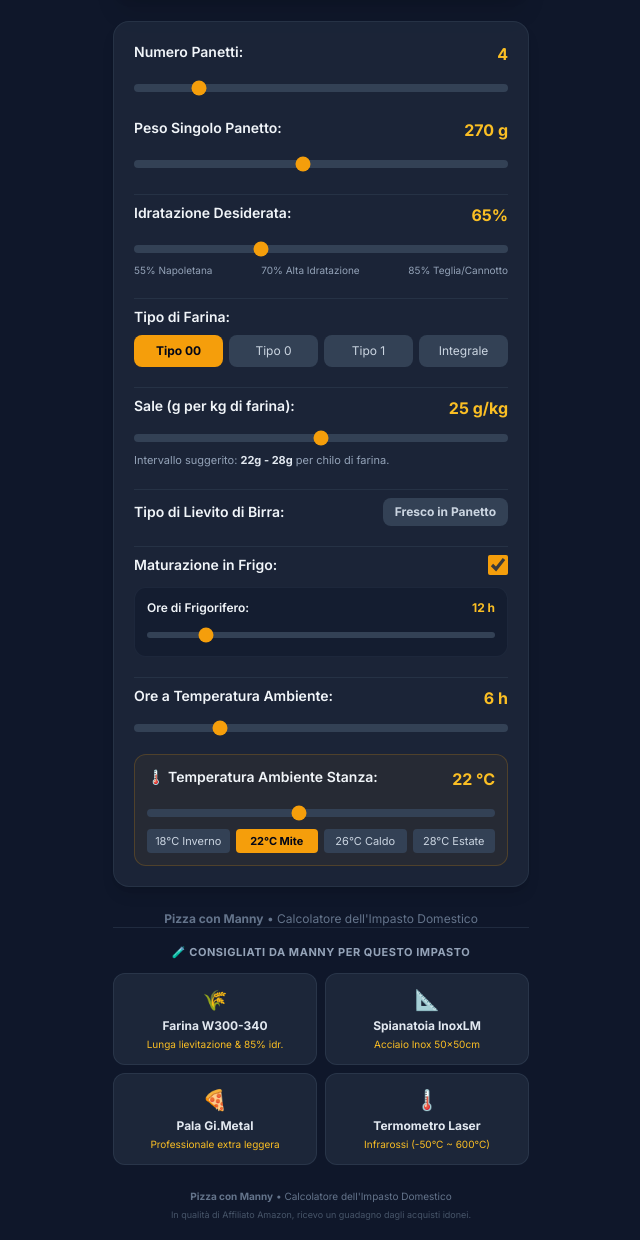
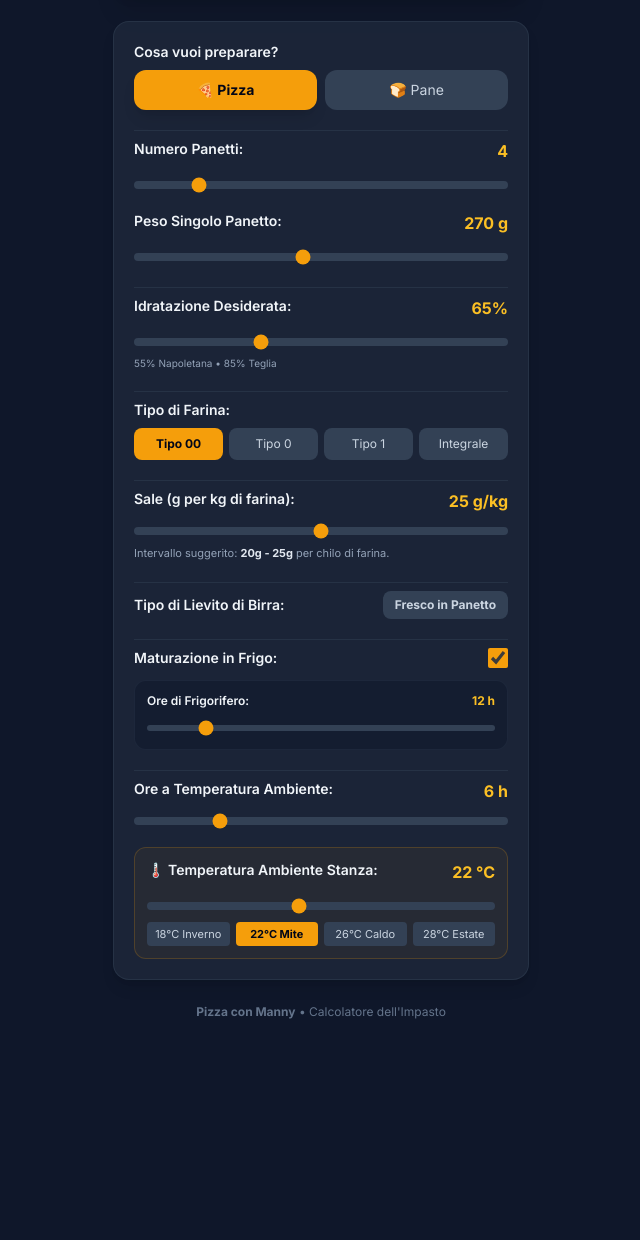
Before and after one commit to PizzaConManny/Pizza-Con-Manny, a plain HTML site: page index.html in a window 1280 px wide. Shown: the part 420-1660 px from the top of the page, without its empty margins (319-959 px from the left). After the commit the page ends 1488 px from the top, so only its background shows below. Drawn offline with nearby package versions, Linux system fonts and the light colour scheme.

Commit message:
Refactor input controls Pane and Pizza
Updated labels and descriptions for clarity, adjusted the calculation logic for total weight based on product type, and removed the equipment section.

```diff
--- a/index.html
+++ b/index.html
@@ -18,17 +18,19 @@
 
     <!-- Container Principale -->
     <div class="max-w-md mx-auto px-4 pt-6" x-data="{
+        tipoProdotto: 'pizza', // 'pizza' o 'pane'
         numeroPizze: 4,
         pesoPanetto: 270,
+        pesoPaneTotale: 1000, // Peso in grammi del pane finale (da 100g a 2500g)
         idratazione: 65,
-        salePerKg: 25, // Grammi di sale per kg di farina (suggerito 22-28g)
+        salePerKg: 25, // Grammi di sale per kg di farina
         tipoFarina: '00', // Opzioni: '00', '0', '1', 'integrale'
         usaLievitoSecco: false,
         usaFrigo: true,
         oreFrigo: 12,
         tempFrigo: 4,
         oreAmbiente: 6,
-        tempAmbiente: 22, // Temperatura stanza in °C (modificabile dall'utente)
+        tempAmbiente: 22, // Temperatura stanza in °C
 
         // Fattore di fermentazione in base alla farina
         get fattoreFarina() {
@@ -41,7 +43,14 @@
             }
         },
 
-        get pesoTotale() { return this.numeroPizze * this.pesoPanetto; },
+        // Peso complessivo dell'impasto in base alla scelta
+        get pesoTotale() {
+            if (this.tipoProdotto === 'pizza') {
+                return this.numeroPizze * this.pesoPanetto;
+            } else {
+                return parseInt(this.pesoPaneTotale);
+            }
+        },
 
         get farina() {
             let idr = this.idratazione / 100;
@@ -76,10 +85,10 @@
         <!-- Header Brand -->
         <div class="text-center mb-6">
             <div class="inline-block p-3 bg-amber-500/10 rounded-full mb-2 border border-amber-500/30">
-                <span class="text-3xl">🍕</span>
+                <span class="text-3xl" x-text="tipoProdotto === 'pizza' ? '🍕' : '🍞'"></span>
             </div>
             <h1 class="text-2xl font-extrabold text-amber-400 tracking-tight">Pizza con Manny</h1>
-            <p class="text-xs text-slate-400 font-medium">Calcolatore di Precisione per l'Impasto</p>
+            <p class="text-xs text-slate-400 font-medium">Calcolatore di Precisione per Impasti</p>
         </div>
 
         <!-- BOX RISULTATI (Evidenziato) -->
@@ -112,7 +121,26 @@
         <!-- CONTROLLI DI INPUT -->
         <div class="bg-slate-800/80 rounded-2xl p-5 shadow-lg border border-slate-700/50 space-y-5">
 
-            <!-- 1. Quantità e Peso Panetti -->
+            <!-- SELETTORE PRODOTTO: PANE O PIZZA -->
+            <div>
+                <label class="block text-sm font-semibold mb-2">Cosa vuoi preparare?</label>
+                <div class="grid grid-cols-2 gap-2">
+                    <button @click="tipoProdotto = 'pizza'"
+                            :class="tipoProdotto == 'pizza' ? 'bg-amber-500 text-slate-950 font-bold shadow-lg' : 'bg-slate-700 text-slate-300'"
+                            class="py-2.5 rounded-xl text-sm transition-all flex items-center justify-center space-x-2">
+                        <span>🍕 Pizza</span>
+                    </button>
+                    <button @click="tipoProdotto = 'pane'"
+                            :class="tipoProdotto == 'pane' ? 'bg-amber-500 text-slate-950 font-bold shadow-lg' : 'bg-slate-700 text-slate-300'"
+                            class="py-2.5 rounded-xl text-sm transition-all flex items-center justify-center space-x-2">
+                        <span>🍞 Pane</span>
+                    </button>
+                </div>
+            </div>
+
+            <!-- 1A. CONTROLLI SPECIFICI PER PIZZA (Mostrati se tipoProdotto == 'pizza') -->
+            <template x-if="tipoProdotto === 'pizza'">
+                <div class="space-y-4 pt-2 border-t border-slate-700/50">
                     <div>
                         <label class="flex justify-between text-sm font-semibold mb-2">
                             <span>Numero Panetti:</span>
@@ -128,6 +156,26 @@
                         </label>
                         <input type="range" min="180" max="380" step="5" x-model="pesoPanetto" class="w-full accent-amber-500 h-2 bg-slate-700 rounded-lg appearance-none cursor-pointer">
                     </div>
+                </div>
+            </template>
+
+            <!-- 1B. CONTROLLI SPECIFICI PER PANE (Mostrati se tipoProdotto == 'pane') -->
+            <template x-if="tipoProdotto === 'pane'">
+                <div class="space-y-4 pt-2 border-t border-slate-700/50">
+                    <div>
+                        <label class="flex justify-between text-sm font-semibold mb-2">
+                            <span>Peso Totale Pane Finale:</span>
+                            <span class="text-amber-400 font-bold text-base" x-text="pesoPaneTotale + ' g'"></span>
+                        </label>
+                        <input type="range" min="100" max="2500" step="50" x-model="pesoPaneTotale" class="w-full accent-amber-500 h-2 bg-slate-700 rounded-lg appearance-none cursor-pointer">
+                        <div class="flex justify-between text-[10px] text-slate-400 mt-1">
+                            <span>100g (Rosetta/Panino)</span>
+                            <span>1kg (Pagnotta standard)</span>
+                            <span>2.5kg (Grande forma)</span>
+                        </div>
+                    </div>
+                </div>
+            </template>
 
             <!-- 2. Idratazione -->
             <div class="pt-2 border-t border-slate-700/50">
@@ -136,11 +184,7 @@
                     <span class="text-amber-400 font-bold text-base" x-text="idratazione + '%'"></span>
                 </label>
                 <input type="range" min="55" max="85" x-model="idratazione" class="w-full accent-amber-500 h-2 bg-slate-700 rounded-lg appearance-none cursor-pointer">
-                <div class="flex justify-between text-[10px] text-slate-400 mt-1">
-                    <span>55% Napoletana</span>
-                    <span>70% Alta Idratazione</span>
-                    <span>85% Teglia/Cannotto</span>
-                </div>
+                <div class="flex justify-between text-[10px] text-slate-400 mt-1" x-text="tipoProdotto === 'pizza' ? '55% Napoletana • 85% Teglia' : '60% Pane Classico • 80%+ Alta Idratazione'"></div>
             </div>
 
             <!-- 3. Tipo di Farina -->
@@ -161,7 +205,7 @@
                     <span class="text-amber-400 font-bold text-base" x-text="salePerKg + ' g/kg'"></span>
                 </label>
                 <input type="range" min="15" max="35" x-model="salePerKg" class="w-full accent-amber-500 h-2 bg-slate-700 rounded-lg appearance-none cursor-pointer">
-                <p class="text-[11px] text-slate-400 mt-1">Intervallo suggerito: <strong class="text-slate-200">22g - 28g</strong> per chilo di farina.</p>
+                <p class="text-[11px] text-slate-400 mt-1">Intervallo suggerito: <strong class="text-slate-200">20g - 25g</strong> per chilo di farina.</p>
             </div>
 
             <!-- 5. Tipo di Lievito -->
@@ -233,63 +277,7 @@
 
         <!-- Footer -->
         <div class="text-center mt-6 text-xs text-slate-500">
-            <p><strong>Pizza con Manny</strong> • Calcolatore dell'Impasto Domestico</p>
-        </div>
-<!-- SEZIONE ATTREZZATURA & FARINE CONSIGLIATE DA MANNY -->
-<div class="pt-4 border-t border-slate-700/50">
-    <p class="text-[11px] font-bold uppercase tracking-wider text-slate-400 mb-3 text-center">
-        🧪 Consigliati da Manny per questo impasto
-    </p>
-
-    <div class="grid grid-cols-2 gap-2 text-xs">
-
-        <!-- 1. FARINA TIPO 0 W300-340 -->
-        <a href="https://link.amazon/B07vm6FR0"
-           target="_blank"
-           rel="noopener noreferrer"
-           class="bg-slate-800/90 hover:bg-slate-700 p-3 rounded-xl border border-slate-700/60 flex flex-col items-center text-center transition-all active:scale-95">
-            <span class="text-xl mb-1">🌾</span>
-            <span class="font-bold text-slate-200">Farina W300-340</span>
-            <span class="text-[10px] text-amber-400 font-medium mt-0.5">Lunga lievitazione & 85% idr.</span>
-        </a>
-
-        <!-- 2. SPIANATOIA INOXLM -->
-        <a href="https://amzn.to/4y8j5mM"
-           target="_blank"
-           rel="noopener noreferrer"
-           class="bg-slate-800/90 hover:bg-slate-700 p-3 rounded-xl border border-slate-700/60 flex flex-col items-center text-center transition-all active:scale-95">
-            <span class="text-xl mb-1">📐</span>
-            <span class="font-bold text-slate-200">Spianatoia InoxLM</span>
-            <span class="text-[10px] text-amber-400 font-medium mt-0.5">Acciaio Inox 50x50cm</span>
-        </a>
-
-        <!-- 3. PALA GI.METAL -->
-        <a href="https://amzn.to/3VrEqKn"
-           target="_blank"
-           rel="noopener noreferrer"
-           class="bg-slate-800/90 hover:bg-slate-700 p-3 rounded-xl border border-slate-700/60 flex flex-col items-center text-center transition-all active:scale-95">
-            <span class="text-xl mb-1">🍕</span>
-            <span class="font-bold text-slate-200">Pala Gi.Metal</span>
-            <span class="text-[10px] text-amber-400 font-medium mt-0.5">Professionale extra leggera</span>
-        </a>
-
-        <!-- 4. TERMOMETRO INFRAROSSI -->
-        <a href="https://amzn.to/4dWnWQE"
-           target="_blank"
-           rel="noopener noreferrer"
-           class="bg-slate-800/90 hover:bg-slate-700 p-3 rounded-xl border border-slate-700/60 flex flex-col items-center text-center transition-all active:scale-95">
-            <span class="text-xl mb-1">🌡️</span>
-            <span class="font-bold text-slate-200">Termometro Laser</span>
-            <span class="text-[10px] text-amber-400 font-medium mt-0.5">Infrarossi (-50°C ~ 600°C)</span>
-        </a>
-
-    </div>
-</div>
-
-<!-- Footer con Disclaimer Obbligatorio Amazon -->
-<div class="text-center mt-6 text-[10px] text-slate-500 space-y-1">
-    <p><strong>Pizza con Manny</strong> • Calcolatore dell'Impasto Domestico</p>
-    <p class="text-[9px] text-slate-600">In qualità di Affiliato Amazon, ricevo un guadagno dagli acquisti idonei.</p>
+            <p><strong>Pizza con Manny</strong> • Calcolatore dell'Impasto</p>
         </div>
 
     </div>
```
Lines whose indentation alone changed are shown as unchanged.
